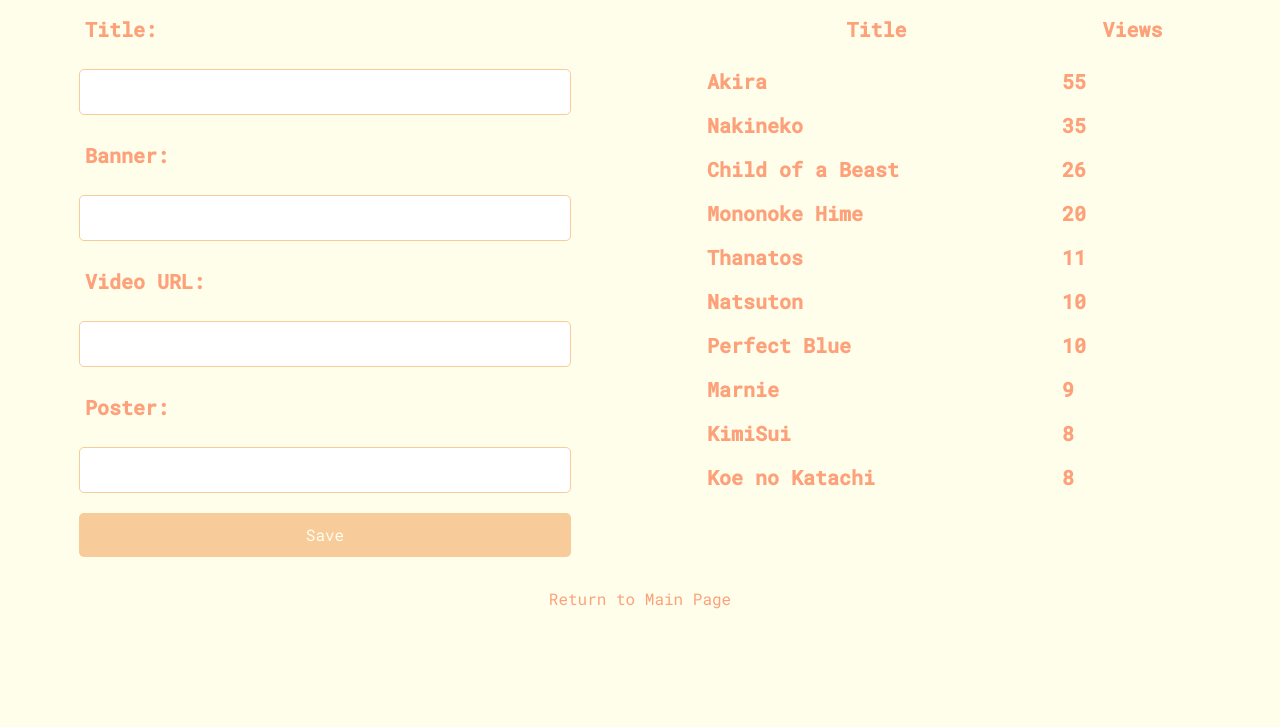
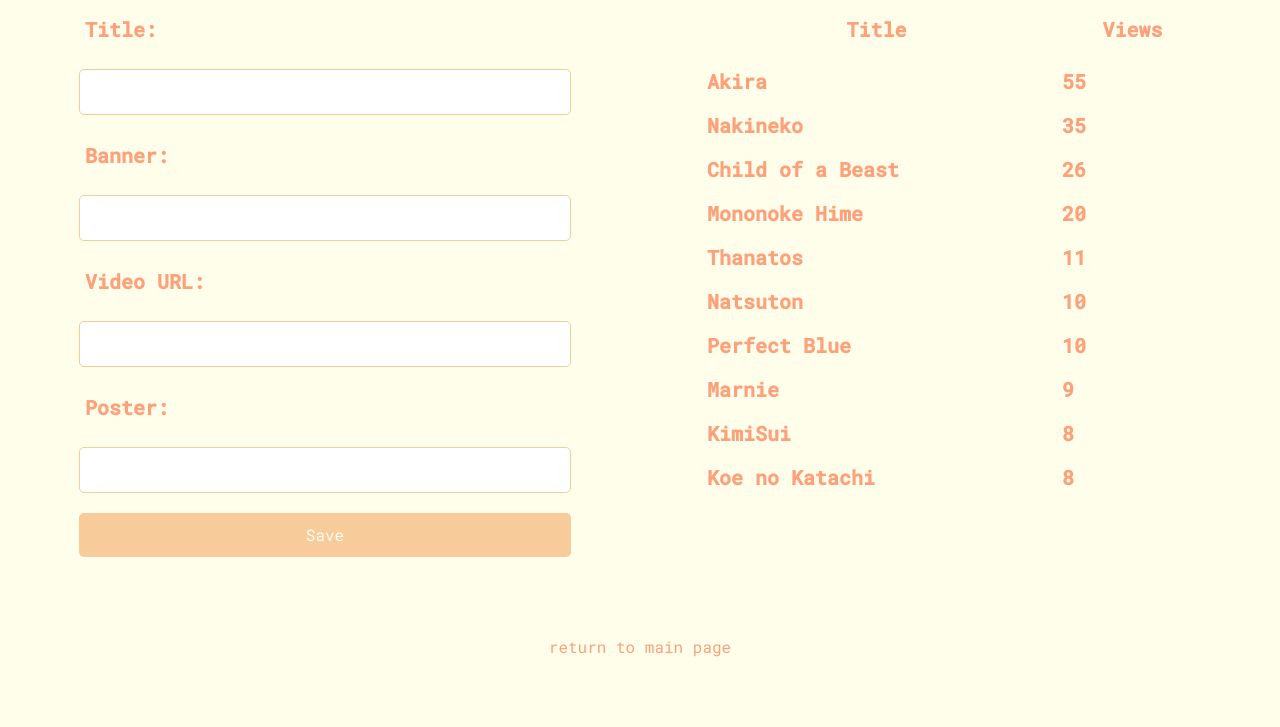
Before and after one commit to ch1kulya/AnimeBesu, a Flask app: page /movie_form in a window 1280 px wide. Shown: the part 125-852 px from the top of the page. Before the commit the page ends 734 px from the top, so only its background shows below. Run offline with Flask 3, Linux system fonts and the light colour scheme; the visitor is signed in with stand-in values (Sample User, id 1); data comes from the database, SQL or seed files in the repository; some libraries are stand-ins or nearby versions.

Commit message:
Update movie_form.html

```diff
--- a/templates/movie_form.html
+++ b/templates/movie_form.html
@@ -15,16 +15,20 @@
         <h1 class="text-center text-4xl font-bold my-8 gradient-text">Add/Edit Movie</h1>
         <form method="post" class="w-full max-w-lg mx-auto">
             <label for="title" class="block text-xl font-semibold p-4 gradient-text">Title:</label>
-        <input type="text" id="title" name="title" value="{{ movie.title if movie else '' }}" required class="form-input">
+            <input type="text" id="title" name="title" value="{{ movie.title if movie else '' }}" required
+                class="form-input">
 
             <label for="banner" class="block text-xl font-semibold p-4 gradient-text">Banner:</label>
-        <input type="text" id="banner" name="banner" value="{{ movie.banner if movie else '' }}" required class="form-input">
+            <input type="text" id="banner" name="banner" value="{{ movie.banner if movie else '' }}" required
+                class="form-input">
 
             <label for="video_url" class="block text-xl font-semibold p-4 gradient-text">Video URL:</label>
-        <input type="text" id="video_url" name="video_url" value="{{ movie.video_url if movie else '' }}" required class="form-input">
+            <input type="text" id="video_url" name="video_url" value="{{ movie.video_url if movie else '' }}" required
+                class="form-input">
 
             <label for="poster" class="block text-xl font-semibold p-4 gradient-text">Poster:</label>
-        <input type="text" id="poster" name="poster" value="{{ movie.poster if movie else '' }}" required class="form-input">
+            <input type="text" id="poster" name="poster" value="{{ movie.poster if movie else '' }}" required
+                class="form-input">
 
             <input type="submit" value="Save" class="form-button">
         </form>
@@ -45,6 +49,7 @@
         </table>
     </div>
 </div>
-    <a href="{{ url_for('index') }}" class="return-link">Return to Main Page</a>
+<a href="{{ url_for('index') }}" class="return-link p-12">return to main page</a>
+</div>
 </body>
 </html>
```
Lines whose indentation alone changed are shown as unchanged.
